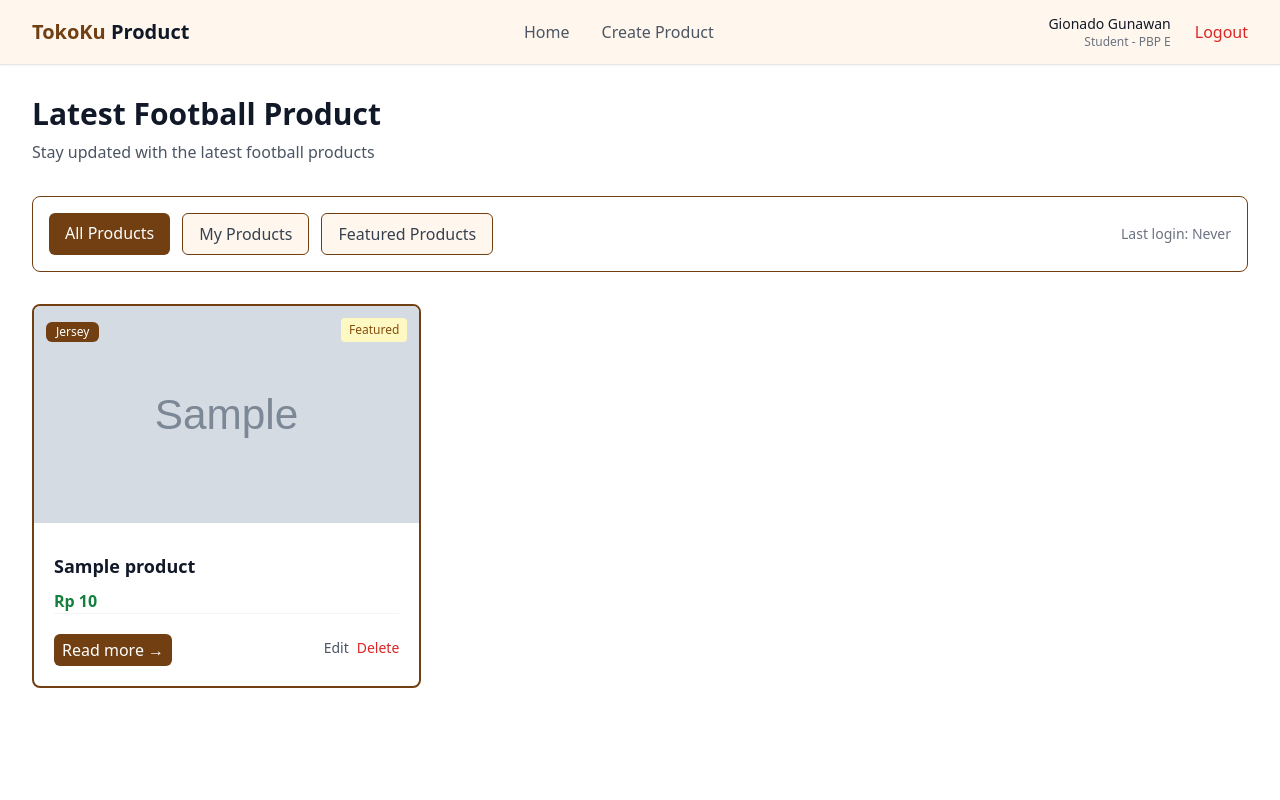
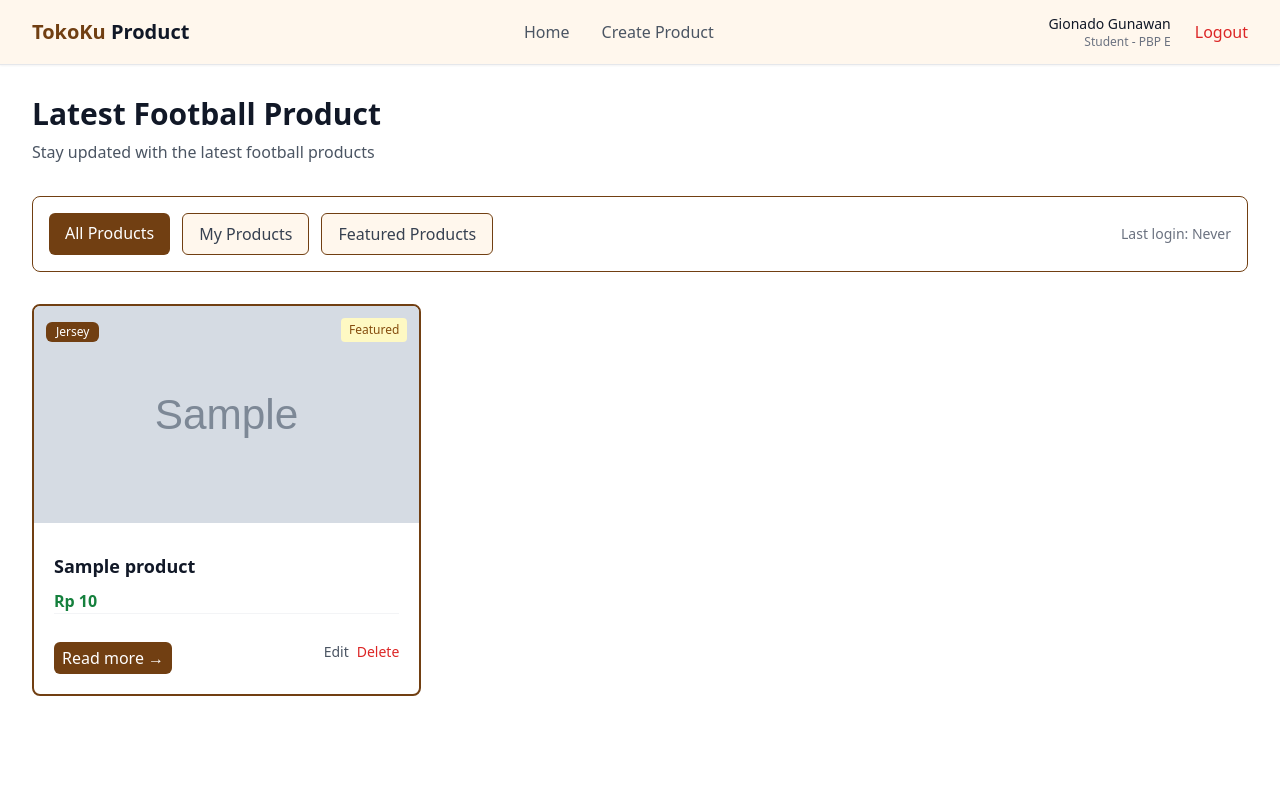
Before and after one commit to Gionado/tokoku, a Django app: page / in a window 1280 px wide. Run offline with Django 5.2, Linux system fonts and the light colour scheme; a user stored in the database is signed in; tables that the repository leaves empty hold one stand-in row (values such as "Sample post"); grey boxes marked "Sample" are stand-in pictures; some libraries are stand-ins or nearby versions.

Commit message:
perbagikan tombol read more

```diff
--- a/main/templates/card_product.html
+++ b/main/templates/card_product.html
@@ -47,7 +47,7 @@
     {% if user.is_authenticated and product.user == user %}
       <div class="flex items-center justify-between pt-4 border-t border-gray-100">
         <a href="{% url 'main:show_product' product.id %}"
-          class="inline-block mt-1 px-2 py-1 bg-yellow-900 text-white rounded-md hover:bg-yellow-800 transition">
+          class="inline-block mt-3 px-2 py-1 bg-yellow-900 text-white rounded-md hover:bg-yellow-700 transition">
           Read more →
         </a>
         <div class="flex space-x-2">
@@ -61,7 +61,8 @@
       </div>
     {% else %}
       <div class="pt-4 border-t border-gray-100">
-        <a href="{% url 'main:show_product' product.id %}" class="text-yellow-900 hover:text-yellow-900 font-medium text-sm transition-colors">
+        <a href="{% url 'main:show_product' product.id %}"
+          class="inline-block mt-3 px-2 py-1 bg-yellow-900 text-white rounded-md hover:bg-yellow-700 transition">
           Read more →
         </a>
       </div>
```
